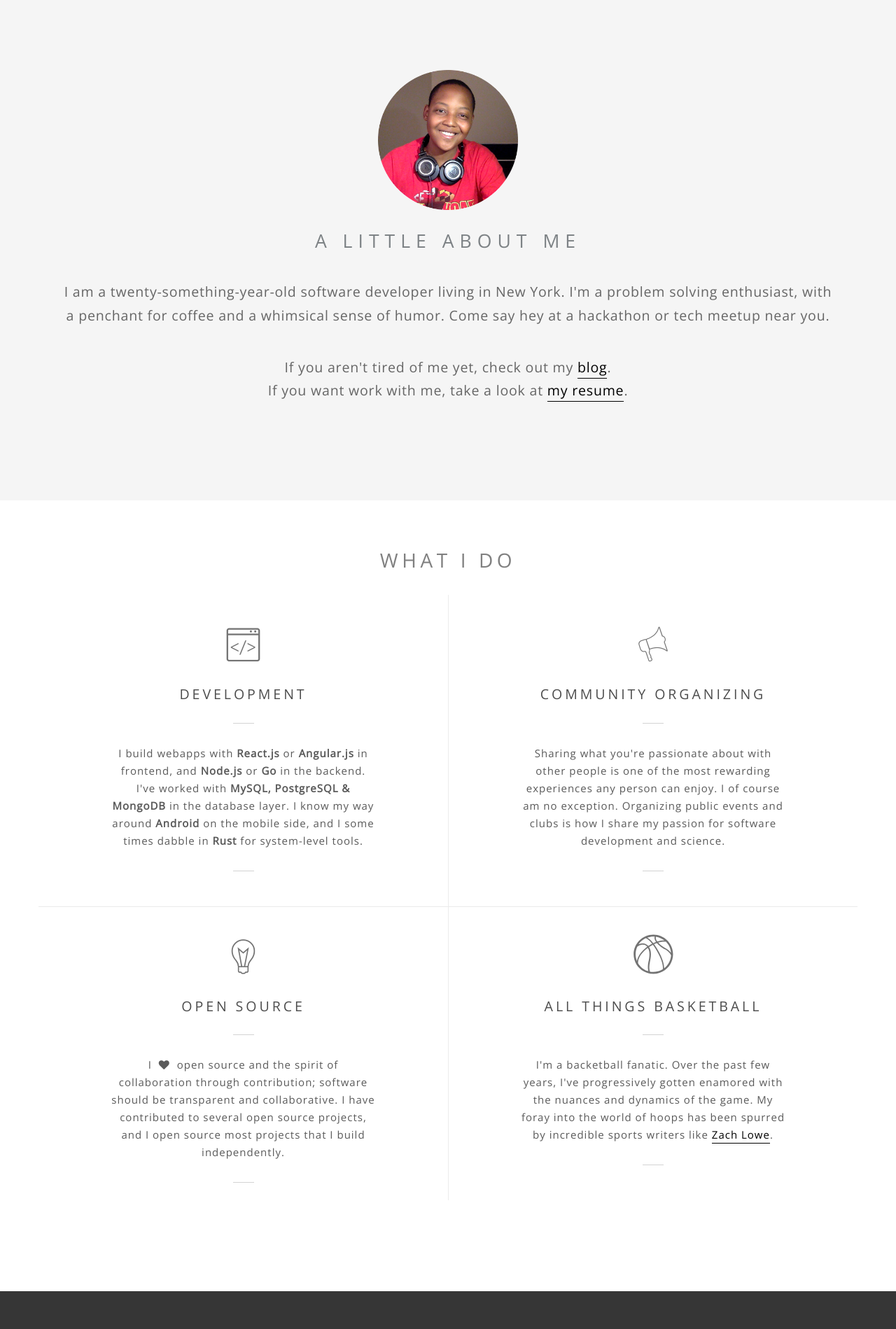
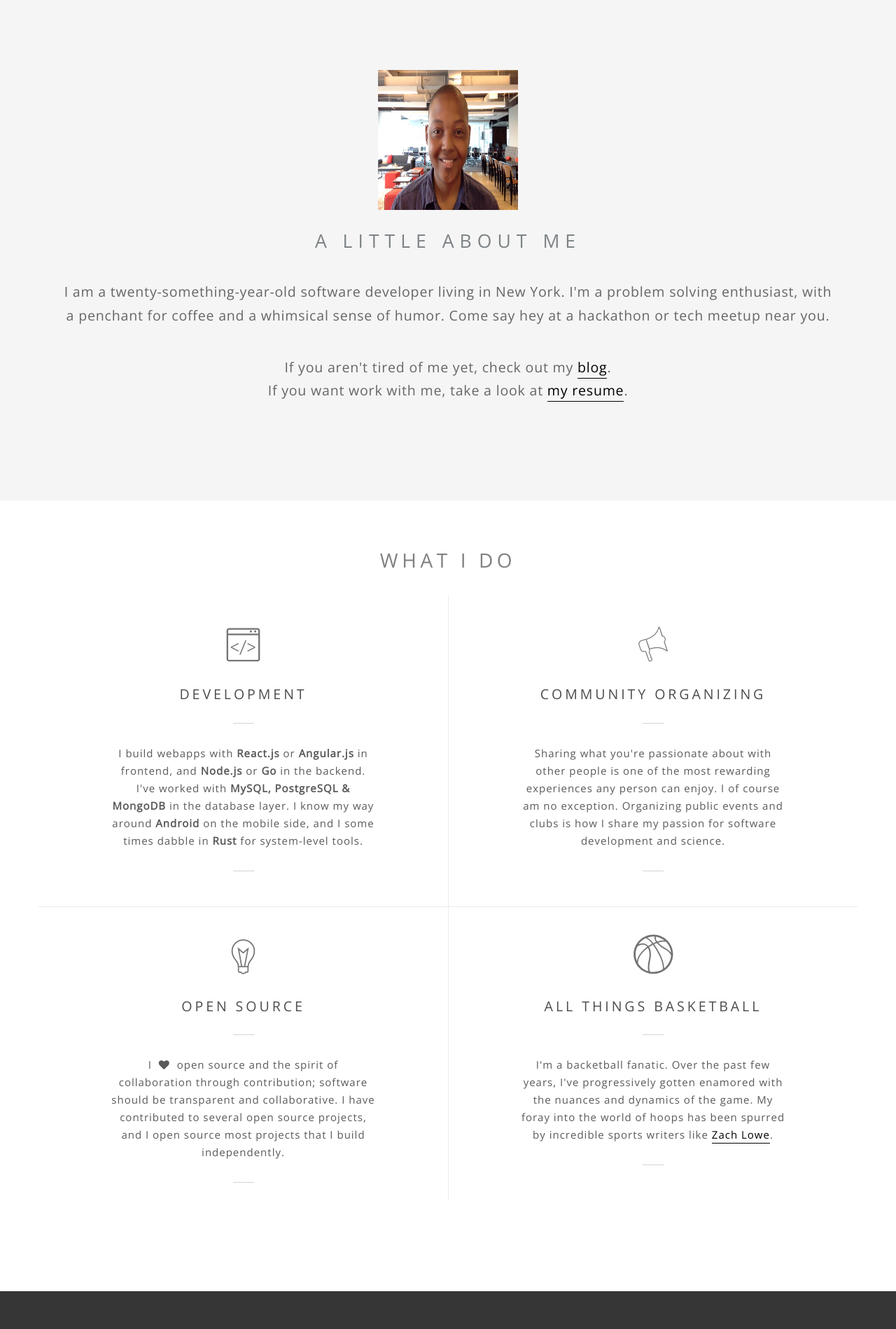
Before and after one commit to skeswa/skeswa.github.io, a Jekyll site: the page built from index.html, in a window 1280 px wide. Shown: the part 900-2799 px from the top of the page at 70% size. Built offline with Jekyll 4.4.1, drawn with Linux system fonts in a browser that asks for light colours; nearby versions of some CDN libraries.

Commit message:
updated profile picture

```diff
--- a/_includes/home/about.html
+++ b/_includes/home/about.html
@@ -1,7 +1,7 @@
 <section id="about">
   <div class="container">
     <div class="col-md-12 center">
-      <img class="profile-pic" src="/images/profile.png">
+      <img class="profile-pic" src="/images/profile.jpg">
       <h1>A little about me</h1>
       <div class="dash animated fadeIn"></div>
       <p>
```
Also changed, not shown: images/profile.jpg (added), images/profile.png (deleted).
